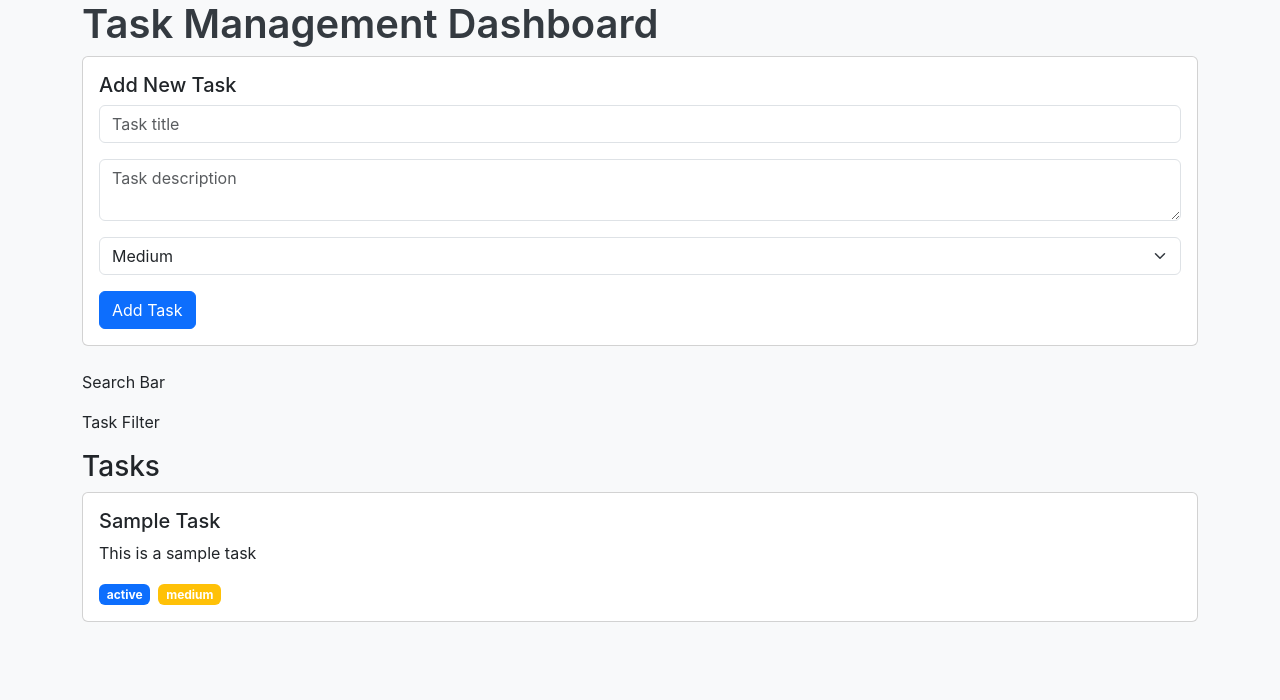
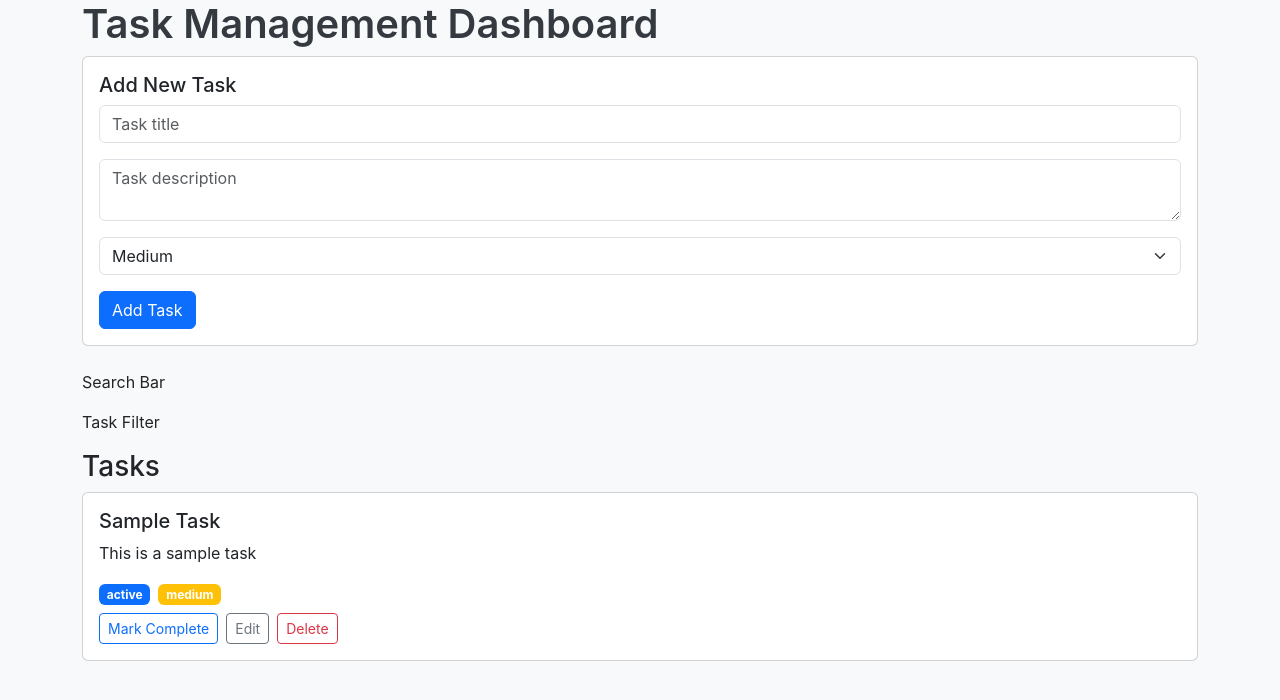
Before and after one commit to jsgumban/task-management-app, a React (Create React App) app: page / in a window 1280 px wide. Shown: the top 700 px of the page. Built offline with nearby package versions, Linux system fonts and the light colour scheme.

Commit message:
Add edit and delete functionality

```diff
--- a/src/components/TaskItem.js
+++ b/src/components/TaskItem.js
@@ -1,6 +1,61 @@
-import React from 'react';
+import React, { useState } from 'react';
+import { useTask } from '../context/TaskContext';
 
 const TaskItem = ({ task }) => {
+  const [isEditing, setIsEditing] = useState(false);
+  const [title, setTitle] = useState(task.title);
+  const [description, setDescription] = useState(task.description);
+  const { dispatch } = useTask();
+
+  const handleSave = () => {
+    dispatch({
+      type: 'UPDATE_TASK',
+      payload: { ...task, title, description, updatedAt: new Date() }
+    });
+    setIsEditing(false);
+  };
+
+  const handleDelete = () => {
+    dispatch({ type: 'DELETE_TASK', payload: task.id });
+  };
+
+  const toggleStatus = () => {
+    dispatch({
+      type: 'UPDATE_TASK',
+      payload: {
+        ...task,
+        status: task.status === 'completed' ? 'active' : 'completed',
+        updatedAt: new Date()
+      }
+    });
+  };
+
+  if (isEditing) {
+    return (
+      <div className="card mb-2">
+        <div className="card-body">
+          <input
+            type="text"
+            className="form-control mb-2"
+            value={title}
+            onChange={(e) => setTitle(e.target.value)}
+          />
+          <textarea
+            className="form-control mb-2"
+            value={description}
+            onChange={(e) => setDescription(e.target.value)}
+          />
+          <button className="btn btn-success btn-sm me-2" onClick={handleSave}>
+            Save
+          </button>
+          <button className="btn btn-secondary btn-sm" onClick={() => setIsEditing(false)}>
+            Cancel
+          </button>
+        </div>
+      </div>
+    );
+  }
+
   return (
     <div className="card mb-2">
       <div className="card-body">
@@ -15,6 +70,17 @@ const TaskItem = ({ task }) => {
         }`}>
           {task.priority}
         </span>
+        <div className="mt-2">
+          <button className="btn btn-outline-primary btn-sm me-2" onClick={toggleStatus}>
+            {task.status === 'completed' ? 'Mark Active' : 'Mark Complete'}
+          </button>
+          <button className="btn btn-outline-secondary btn-sm me-2" onClick={() => setIsEditing(true)}>
+            Edit
+          </button>
+          <button className="btn btn-outline-danger btn-sm" onClick={handleDelete}>
+            Delete
+          </button>
+        </div>
       </div>
     </div>
   );
--- a/src/context/TaskContext.js
+++ b/src/context/TaskContext.js
@@ -22,6 +22,18 @@ function taskReducer(state, action) {
   switch (action.type) {
     case 'ADD_TASK':
       return { ...state, tasks: [...state.tasks, action.payload] };
+    case 'UPDATE_TASK':
+      return {
+        ...state,
+        tasks: state.tasks.map(task =>
+          task.id === action.payload.id ? action.payload : task
+        )
+      };
+    case 'DELETE_TASK':
+      return {
+        ...state,
+        tasks: state.tasks.filter(task => task.id !== action.payload)
+      };
     case 'SET_FILTER':
       return { ...state, filter: action.payload };
     case 'SET_SEARCH':
```
